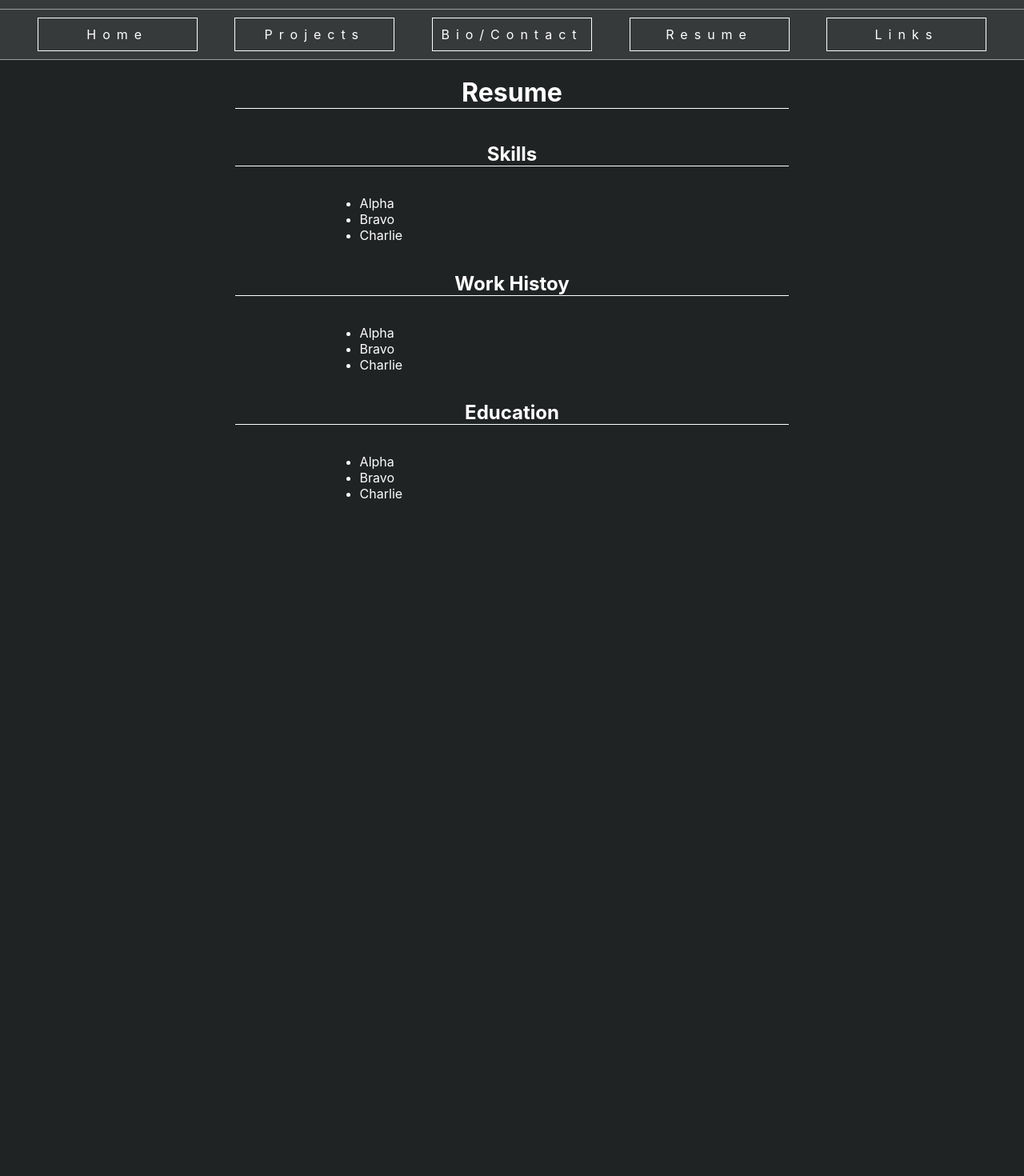
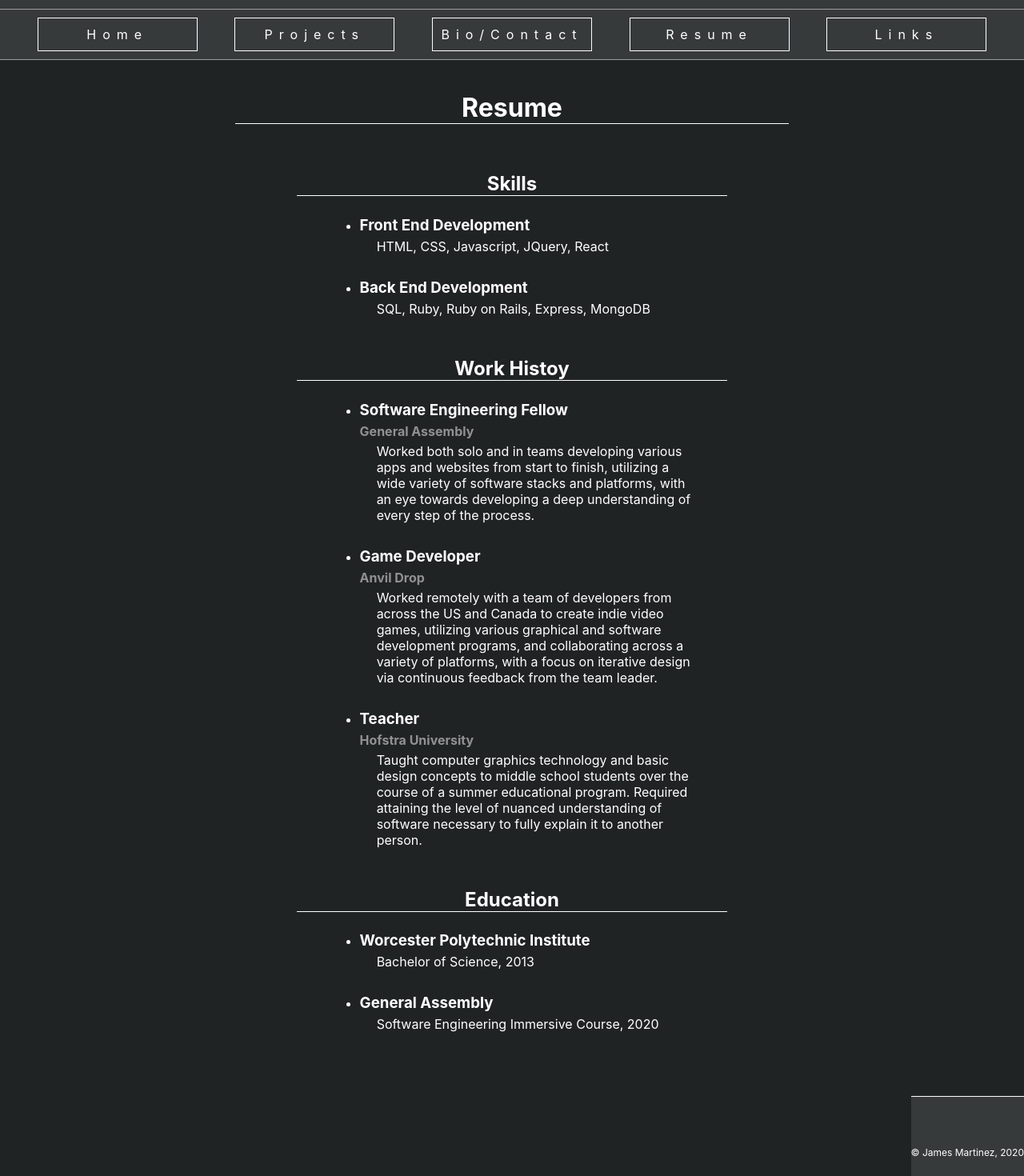
Before and after one commit to JRMartinez91/my_portfolio, a React (Create React App) app: page /resume in a window 1280 px wide. Shown: the part 389-1859 px from the top of the page at 80% size. Before the commit the page ends 1032 px from the top, so only its background shows below. Built offline with nearby package versions, Linux system fonts and the light colour scheme.

Commit message:
added everything lol

```diff
--- a/src/App.css
+++ b/src/App.css
@@ -168,3 +168,28 @@ nav a:hover{
   width: 525px;
   margin-left: 0;
 } */
+main h1{
+  max-width: 870px;
+  border-bottom: 1px solid white;
+  text-align:center;
+  margin: 40px auto;
+}
+/* footer */
+.wrapper{
+  display:flex;
+  flex-direction: column;
+  height: 100%;
+  width: 100%;
+  min-height: calc(100vh - 100px);
+}
+
+footer{
+  height: 100px;
+  background-color: rgb(55, 58, 59);
+  border-top: 1px solid white;
+  margin-top: 50px;
+  padding-top: 50px;
+  text-align:center;
+  font-size: 12px;
+  justify-self: flex-end;
+}
--- a/src/App.js
+++ b/src/App.js
@@ -11,6 +11,7 @@ class App extends Component {
   render(){
     return (
       <Router>
+        <div className="wrapper">
         <header>
         <h1><p>J</p><p>a</p><p>m</p><p>e</p><p>s</p><p> </p><p>M</p><p>a</p><p>r</p><p>t</p><p>i</p><p>n</p><p>e</p><p>z</p></h1>
         <h2>Fullstack Web Developer</h2>
@@ -43,6 +44,10 @@ class App extends Component {
             <Route path="/home" component={Homepage}/>
           </Switch>
         </main>
+      </div>
+        <footer>
+          <p>&copy; James Martinez, 2020</p>
+        </footer>
       </Router>
     );
   }
--- a/src/Components/Contact.js
+++ b/src/Components/Contact.js
@@ -13,7 +13,11 @@ class Contact extends Component {
                     <img alt="photo of me"/>
                 </div>
                 <div className={styles.contact_box}>
-                    <p>Lorem ipsum dolor sit amet, consectetur adipiscing elit. Morbi et magna maximus, volutpat mauris eleifend, ultricies neque. Fusce ut lorem mattis, sagittis arcu eleifend, mattis ante. Morbi pharetra eleifend neque, eget scelerisque ante gravida quis. Ut et orci eget est aliquet lacinia nec eget felis. Donec convallis scelerisque massa, a eleifend massa fringilla ac. In est velit, tempus ac ullamcorper vitae, hendrerit vel est. Nullam quis orci lacus. Vestibulum maximus magna sed fringilla faucibus. Nulla finibus vehicula urna eget sagittis. Curabitur id risus porttitor enim ultrices interdum. Ut in nulla rhoncus, porta nulla sit amet, feugiat metus. Maecenas id lacus auctor, venenatis mi sit amet, viverra eros. Fusce aliquet, nibh at tempus facilisis, augue diam efficitur magna, non dignissim libero ligula non mauris. Aenean fringilla quis neque vitae iaculis. In id auctor mauris.</p>
+                    <p>Web developer with a background in visual art and design, bringing creative
+solutions to any kind of problem. I take great pride in the feeling of bringing a big
+project together piece by piece, and delivering clients the satisfaction of getting
+exactly what they need. I believe on principle that attention to detail is paramount.</p>
+<p>A newcomer to the world of technology, having made a career change from the arts in 2020, ready willing and able to learn new skills and meet new people.</p>
                     <h2>jrmartinez3d@gmail.com</h2>
                     <h2>347 247 2896</h2>
                 </div>
--- a/src/Components/MyLinks.js
+++ b/src/Components/MyLinks.js
@@ -1,14 +1,24 @@
 import React, {Component} from 'react'
+import styles from './Styles/mylinks.module.css'
 
 class MyLinks extends Component{
     render(){
         return(
             <>
-            <h1>My Links</h1>
-            <div className="links-box">
-                <p>Github</p>
-                <p>Linkedin</p>
-                <p>Medium</p>
+            <h1>Links</h1>
+            <div className={styles.links_box}>
+                <a href="https://github.com/JRMartinez91" target="_blank"><div>
+                    <img src="" alt="github logo"/>
+                    <h2>Github</h2>
+                </div></a>
+                <a href="https://www.linkedin.com/in/jrmartinez3d/" target="_blank"><div>
+                    <img src="" alt="linkedin logo"/>
+                    <h2>Linkedin</h2>
+                </div></a>
+                <a href="#"><div>
+                    <img src="" alt="medium logo"/>
+                    <h2>Medium</h2>
+                </div></a>
             </div>
             </>
         )
--- a/src/Components/Projects.js
+++ b/src/Components/Projects.js
@@ -6,11 +6,21 @@ class Projects extends Component {
     render(){
         return(
             <>
-            <h1>Projects Page</h1>
-            <SliderBar title="Reversi"/>
-            <SliderBar title="Musical Automat"/>
-            <SliderBar title="Rails React Library"/>
-            <SliderBar title="Coming Soon: Tarot Gadget"/>
+            <h1>Projects</h1>
+            <SliderBar title="Reversi"
+                blurb={<p>One of my earliest JavaScript projects, a simple game of Reversi (also known as Othello) for two players.</p>}
+                externalLink="https://jrmartinez91.github.io/unit1_project.github.io/"
+                backgroundURL="https://i.imgur.com/kwg2V3M.png"/>
+            <SliderBar title="Musical Automat"
+                blurb={<><p>Annasthesia’s Marvelous Musical Automat is a utility designed to work alongside RythmBot for Discord. Rythm allows users to stream audio from Youtube videos through a Discord voice chat. The Musical Automat provides a platform for users to aggregate a library of Youtube links, and organize them by title, artist, genre, and customizable tags.</p><p>
+                The Musical Automat is a work in progress. Future features will include unique user accounts , customizable playlists, and exporting playlists as files which can then by imported by other users.
+                </p></>}
+                externalLink="https://marvelous-musical-automat.herokuapp.com/tracklist"
+                backgroundURL="https://i.imgur.com/mV3iJo1.png"/>
+            <SliderBar title="Sample Library Database"
+                blurb={
+                    <p>An example of a database system designed for use by a library of some sort. Built with Ruby on Rails and PostgreSQL, it tracks users, book, and checkout dates.</p>}
+                />
             </>
         )
     }
--- a/src/Components/Resume.js
+++ b/src/Components/Resume.js
@@ -9,25 +9,55 @@ class Resume extends Component{
                 <h2>Skills</h2>
                 <div className={styles.resume_list}>
                     <ul>
-                        <li>Alpha</li>
-                        <li>Bravo</li>
-                        <li>Charlie</li>
+                        <li>
+                            <h3>Front End Development</h3>
+                            <p>HTML, CSS, Javascript, JQuery, React</p>
+                        </li>
+                        <li>
+                            <h3>Back End Development</h3>
+                            <p>SQL, Ruby, Ruby on Rails, Express, MongoDB</p>
+                        </li>
                     </ul>
                 </div>
                 <h2>Work Histoy</h2>
                 <div className={styles.resume_list}>
                     <ul>
-                        <li>Alpha</li>
-                        <li>Bravo</li>
-                        <li>Charlie</li>
+                        <li>
+                            <h3>Software Engineering Fellow</h3>
+                            <h4>General Assembly</h4>
+                            <p>Worked both solo and in teams developing various apps and websites from start to
+finish, utilizing a wide variety of software stacks and platforms, with an eye towards
+developing a deep understanding of every step of the process.</p>
+                        </li>
+                        <li>
+                            <h3>Game Developer</h3>
+                            <h4>Anvil Drop</h4>
+                            <p>Worked remotely with a team of developers from across the US and Canada to
+create indie video games, utilizing various graphical and software development
+programs, and collaborating across a variety of platforms, with a focus on iterative
+design via continuous feedback from the team leader.</p>
+                        </li>
+                        <li>
+                            <h3>Teacher</h3>
+                            <h4>Hofstra University</h4>
+                            <p>Taught computer graphics technology and basic design concepts to middle school
+students over the course of a summer educational program. Required attaining the
+level of nuanced understanding of software necessary to fully explain it to another
+person.</p>
+                        </li>
                     </ul>
                 </div>
                 <h2>Education</h2>
                 <div className={styles.resume_list}>
                     <ul>
-                        <li>Alpha</li>
-                        <li>Bravo</li>
-                        <li>Charlie</li>
+                        <li>
+                            <h3>Worcester Polytechnic Institute</h3>
+                            <p>Bachelor of Science, 2013</p>
+                        </li>
+                        <li>
+                            <h3>General Assembly</h3>
+                            <p>Software Engineering Immersive Course, 2020</p>
+                        </li>
                     </ul>
                 </div>
             </div>
--- a/src/Components/SliderBar.js
+++ b/src/Components/SliderBar.js
@@ -10,13 +10,29 @@ import styles from './Styles/sliderbar.module.css';
 
 class SliderBar extends Component{
 
+    getBackground(){
+        let bgStyle = {};
+        if(this.props.backgroundURL){
+            bgStyle = {
+                backgroundImage: 'url(' + this.props.backgroundURL + ')',
+                backgroundSize: "cover"
+            }
+        } else {
+            bgStyle = {
+                backgroundImage: 'url(https://i.imgur.com/tJ4v6ND.png)'
+            }
+        }
+        return bgStyle
+    }
+
     render(){
+        let bgStyle = this.getBackground()
         return(
             <div className={styles.slider_bar_container}>
-                <div className={styles.slider_bar_title_card}>
+                <div className={styles.slider_bar_title_card} onClick={()=>{window.open(this.props.externalLink,"_blank")}}>
                     <div className={styles.slider_bar_preview}>
-                        <img alt="preview"/>
-                        <p>Summary goes here.</p>
+                        <div className={styles.preview_img} style={bgStyle}></div>
+                        {this.props.blurb}
                     </div>
                     <div className={styles.slider_bar_title}>
                         <p>{this.props.title}</p>
--- a/src/Components/Styles/contact.module.css
+++ b/src/Components/Styles/contact.module.css
@@ -16,6 +16,8 @@
 
 .photo_box{
     width:400px;
+    height: 600px;
+    border: 1px solid white;
 }
 
 .about_title{
--- /dev/null
+++ b/src/Components/Styles/mylinks.module.css
@@ -0,0 +1,25 @@
+.links_box{
+    display: flex;
+    justify-content: center;
+}
+
+.links_box div{
+    height: 300px;
+    width: 225px;
+    border: 1px solid gray;
+    margin: 50px 25px;
+    display: flex;
+    flex-direction: column;
+    justify-content: center;
+    align-items: center;
+}
+
+.links_box a{
+    text-decoration: none;
+}
+
+.links_box img{
+    height: 180px;
+    width: 180px;
+    border: 1px solid gray;
+}
--- a/src/Components/Styles/resume.module.css
+++ b/src/Components/Styles/resume.module.css
@@ -8,12 +8,34 @@
 
 .resume_wrapper h2, .resume_wrapper h1{
     text-align:center;
+    border-bottom: 1px solid white;
+}
+
+.resume_wrapper h1{
     width: 90%;
-    border-bottom: 1px solid white;
+}
 
+.resume_wrapper h2{
+    width: 70%;
 }
 
 .resume_list{
     width: 60%;
     margin: 0 auto;
 }
+
+.resume_list * {
+    margin: 5px 0;
+}
+
+.resume_list li{
+    margin-bottom: 30px;
+}
+
+.resume_list p {
+    padding-left: 5%;
+}
+
+.resume_list h4{
+    color: rgba(255,255,255,0.5);
+}
--- a/src/Components/Styles/sliderbar.module.css
+++ b/src/Components/Styles/sliderbar.module.css
@@ -38,7 +38,7 @@
   margin-left: 175px;
   width: 175px;
   transition-duration: 0.5s;
-  background-color: lightcoral;
+  background-color: rgb(65, 67, 73);
   height: 200px;
   margin-top: 50px;
   position:absolute;
@@ -55,25 +55,45 @@
 
 .slider_bar_preview p{
     color: transparent;
-    transition-duration: 0.6s;
-}
+    transition-duration: 0.5s;
+    width: 700px;
+    clip-path: polygon(0 0, 175px 0, 175px 100%, 0 100%);
+    padding: 10px;
+    margin: 0;
+    text-shadow: 1px 1px 2px rgba(0,0,0,0);
+  }
 
-.slider_bar_title_card:hover .slider_bar_preview p{
+  .slider_bar_title_card:hover .slider_bar_preview p{
     color:white;
+    clip-path: polygon(0 0, 100% 0, 100% 100%, 0 100%);
+    text-shadow: 1px 1px 2px rgba(0,0,0,0.75)
 }
 
 .slider_bar_title_card:hover .slider_bar_title{
   margin-top:200px;
-  margin-left:175px;
+  margin-left:275px;
 }
 
 .slider_bar_title_card:hover .slider_bar_preview{
   justify-self: flex-start;
   align-self: flex-start;
-  width: 525px;
-  margin-left: 0;
+  width: 700px;
+  margin-left: -100px;
   margin-top: 0;
   position:relative;
   color: rgba(255,255,255,1);
   height: 200px;
 }
+
+.preview_img{
+  opacity:0%;
+  transition-duration:  0.5s;
+  height: 100%;
+  width: 100%;
+  position: absolute;
+}
+
+.slider_bar_title_card:hover .preview_img{
+  opacity: 50%;
+  transition-duration: 2s;
+}
```
